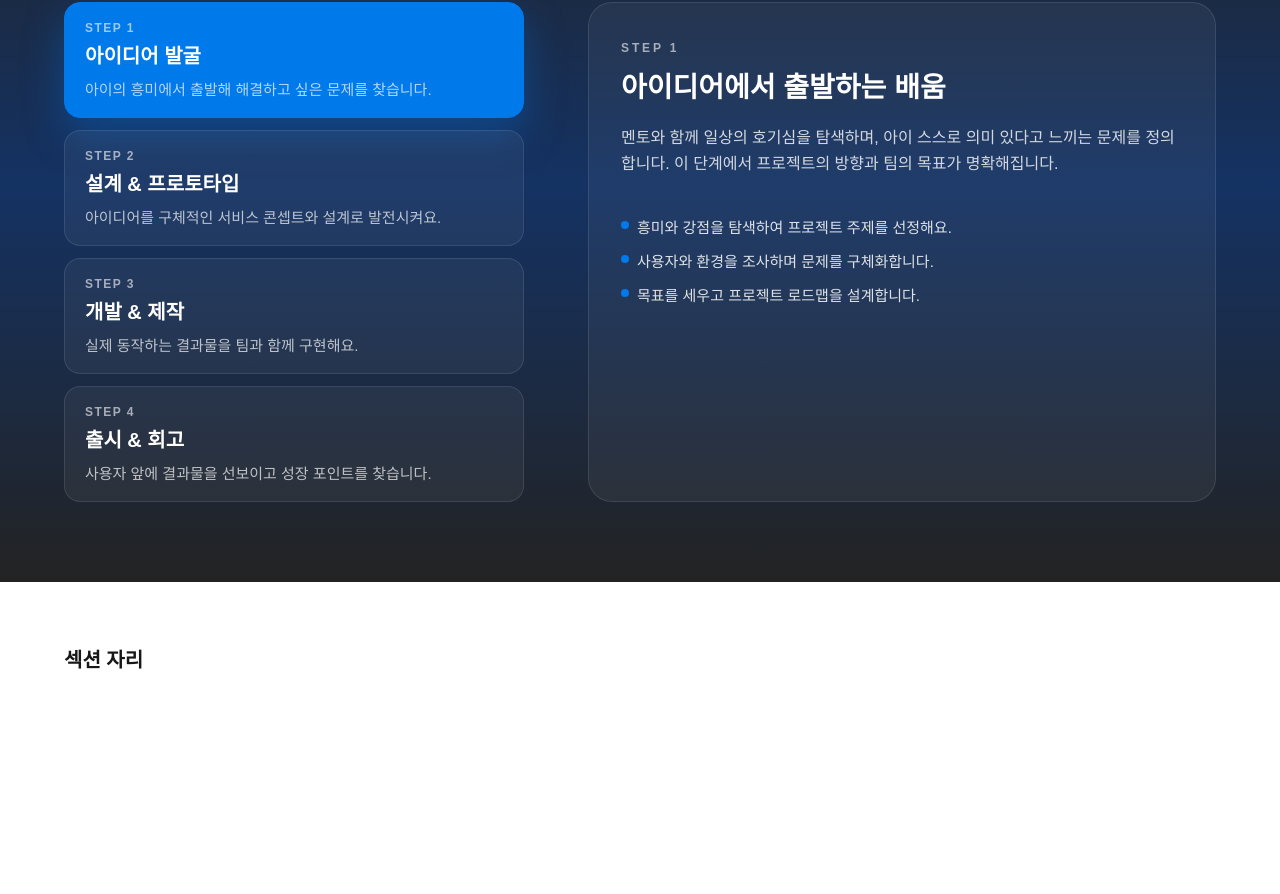
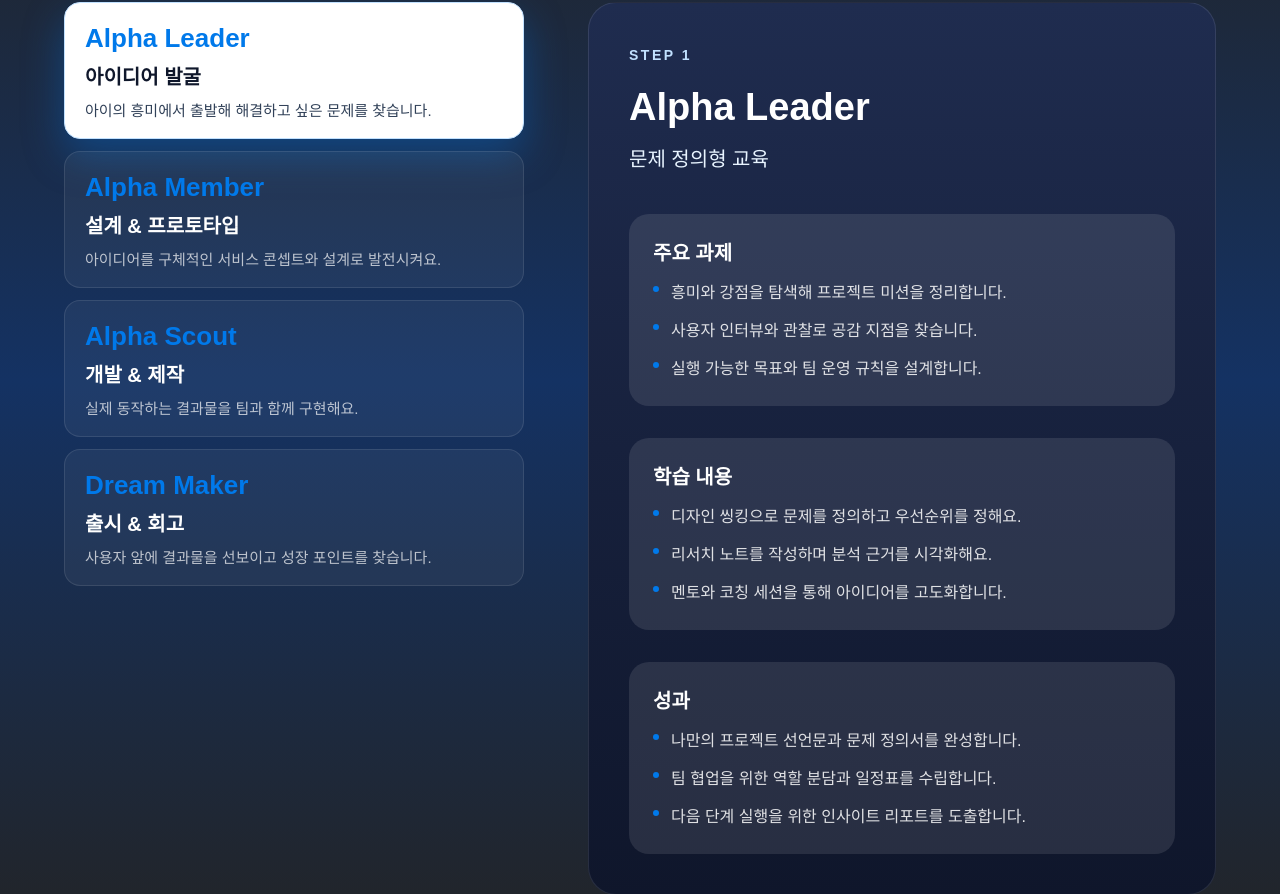
Before and after one commit to WithM2/iakkaweb, a Next.js app: page /ko in a window 1280 px wide. Shown: the part 2371-3265 px from the top of the page. Before the commit the page ends 3109 px from the top, so only its background shows below. Built offline with nearby package versions, Linux system fonts and the light colour scheme.

Commit message:
Rework learning journey stage content

```diff
--- a/src/components/ko/LearningJourneySection.tsx
+++ b/src/components/ko/LearningJourneySection.tsx
@@ -4,64 +4,147 @@ import { useState } from "react";
 
 interface JourneyStage {
   id: string;
+  stepTitle: string;
   label: string;
   summary: string;
-  detailTitle: string;
-  detailDescription: string;
-  keyPoints: string[];
+  subtitle: string;
+  sections: Array<{
+    title: string;
+    items: string[];
+  }>;
 }
 
 const journeyStages: JourneyStage[] = [
   {
     id: "discovery",
+    stepTitle: "Alpha Leader",
     label: "아이디어 발굴",
     summary: "아이의 흥미에서 출발해 해결하고 싶은 문제를 찾습니다.",
-    detailTitle: "아이디어에서 출발하는 배움",
-    detailDescription:
-      "멘토와 함께 일상의 호기심을 탐색하며, 아이 스스로 의미 있다고 느끼는 문제를 정의합니다. 이 단계에서 프로젝트의 방향과 팀의 목표가 명확해집니다.",
-    keyPoints: [
-      "흥미와 강점을 탐색하여 프로젝트 주제를 선정해요.",
-      "사용자와 환경을 조사하며 문제를 구체화합니다.",
-      "목표를 세우고 프로젝트 로드맵을 설계합니다.",
+    subtitle: "문제 정의형 교육",
+    sections: [
+      {
+        title: "주요 과제",
+        items: [
+          "흥미와 강점을 탐색해 프로젝트 미션을 정리합니다.",
+          "사용자 인터뷰와 관찰로 공감 지점을 찾습니다.",
+          "실행 가능한 목표와 팀 운영 규칙을 설계합니다.",
+        ],
+      },
+      {
+        title: "학습 내용",
+        items: [
+          "디자인 씽킹으로 문제를 정의하고 우선순위를 정해요.",
+          "리서치 노트를 작성하며 분석 근거를 시각화해요.",
+          "멘토와 코칭 세션을 통해 아이디어를 고도화합니다.",
+        ],
+      },
+      {
+        title: "성과",
+        items: [
+          "나만의 프로젝트 선언문과 문제 정의서를 완성합니다.",
+          "팀 협업을 위한 역할 분담과 일정표를 수립합니다.",
+          "다음 단계 실행을 위한 인사이트 리포트를 도출합니다.",
+        ],
+      },
     ],
   },
   {
     id: "design",
+    stepTitle: "Alpha Member",
     label: "설계 & 프로토타입",
     summary: "아이디어를 구체적인 서비스 콘셉트와 설계로 발전시켜요.",
-    detailTitle: "문제를 해결하는 구조를 만듭니다",
-    detailDescription:
-      "사용자 여정을 그려 보고, 필요한 기능과 화면을 기획합니다. 프로토타입을 만들며 아이들은 사용자 관점에서 생각하는 방법을 익힙니다.",
-    keyPoints: [
-      "서비스 구조와 화면 흐름을 시각화합니다.",
-      "프로토타입을 만들며 빠르게 피드백을 받아요.",
-      "팀 내 역할을 나누고 협업하는 방법을 경험합니다.",
+    subtitle: "서비스 설계형 교육",
+    sections: [
+      {
+        title: "주요 과제",
+        items: [
+          "사용자 여정과 화면 흐름을 와이어프레임으로 만듭니다.",
+          "필수 기능을 정의해 서비스 구조도를 설계합니다.",
+          "프로토타입 테스트로 빠르게 피드백을 모읍니다.",
+        ],
+      },
+      {
+        title: "학습 내용",
+        items: [
+          "UX 시나리오를 작성하며 사용자 관점을 학습합니다.",
+          "디지털 제작 도구를 활용해 인터랙션을 구현해요.",
+          "AB 테스트와 설문으로 가설 검증 방법을 익혀요.",
+        ],
+      },
+      {
+        title: "성과",
+        items: [
+          "피드백이 반영된 프로토타입과 기능 명세서를 확보합니다.",
+          "사용자 중심의 설계 결정 기록을 축적합니다.",
+          "팀 협업 프로세스가 반영된 스프린트 보드를 정비합니다.",
+        ],
+      },
     ],
   },
   {
     id: "build",
+    stepTitle: "Alpha Scout",
     label: "개발 & 제작",
     summary: "실제 동작하는 결과물을 팀과 함께 구현해요.",
-    detailTitle: "손에 잡히는 결과로 연결되는 과정",
-    detailDescription:
-      "멘토의 가이드를 받으며 디자인, 개발, 콘텐츠 제작을 병행합니다. 서로의 강점을 살려 역할을 맡고, 스프린트 방식으로 결과를 쌓아갑니다.",
-    keyPoints: [
-      "실제 코드와 디자인 도구로 완성도를 높입니다.",
-      "정기적인 리뷰로 문제를 빠르게 해결합니다.",
-      "협업 도구를 사용해 책임감 있게 일정을 관리합니다.",
+    subtitle: "실행 제작형 교육",
+    sections: [
+      {
+        title: "주요 과제",
+        items: [
+          "디자인 시안을 기반으로 실제 서비스 화면을 제작합니다.",
+          "콘텐츠와 코드 자산을 통합해 기능을 완성합니다.",
+          "버그 리포트와 QA 체크리스트를 운영합니다.",
+        ],
+      },
+      {
+        title: "학습 내용",
+        items: [
+          "개발 도구와 협업 플랫폼 사용법을 숙달해요.",
+          "버전 관리를 통해 변화 이력을 추적하는 법을 익혀요.",
+          "스탠드업과 리뷰로 애자일 협업 문화를 경험합니다.",
+        ],
+      },
+      {
+        title: "성과",
+        items: [
+          "시연 가능한 베타 버전과 미디어 자료를 완성합니다.",
+          "팀별 역할에 따른 전문 역량 포트폴리오를 구성합니다.",
+          "문제 해결 사례를 정리한 테크 리포트를 남깁니다.",
+        ],
+      },
     ],
   },
   {
     id: "launch",
+    stepTitle: "Dream Maker",
     label: "출시 & 회고",
     summary: "사용자 앞에 결과물을 선보이고 성장 포인트를 찾습니다.",
-    detailTitle: "실제 세상과 만나는 경험",
-    detailDescription:
-      "완성한 결과물을 사용자에게 공개하고 피드백을 수집합니다. 발표와 회고를 통해 내가 만든 가치와 다음 목표를 스스로 정리합니다.",
-    keyPoints: [
-      "사용자 테스트와 설문으로 생생한 반응을 확인해요.",
-      "발표를 통해 자신 있게 결과를 설명합니다.",
-      "회고를 기록하며 다음 도전을 설계합니다.",
+    subtitle: "홈미디어 체험형 교육",
+    sections: [
+      {
+        title: "주요 과제",
+        items: [
+          "완성본을 공개 방송과 라이브 데모로 선보입니다.",
+          "사용자 피드백을 수집하고 개선 액션을 도출합니다.",
+          "발표 자료와 스토리텔링 스크립트를 제작합니다.",
+        ],
+      },
+      {
+        title: "학습 내용",
+        items: [
+          "AI 프레젠테이션과 미디어 제작 툴을 활용해요.",
+          "성과 지표를 분석하며 다음 실험 계획을 세워요.",
+          "회고 미팅으로 팀 경험을 기록하고 공유합니다.",
+        ],
+      },
+      {
+        title: "성과",
+        items: [
+          "개인 포트폴리오와 팀 전시 콘텐츠를 완성합니다.",
+          "대회 출품 및 수상 도전을 위한 제안서를 준비합니다.",
+          "미래 역량 로드맵과 새로운 도전 목표를 설정합니다.",
+        ],
+      },
     ],
   },
 ];
@@ -88,7 +171,7 @@ export default function LearningJourneySection() {
         <div className="flex flex-col gap-10 lg:flex-row lg:items-stretch lg:gap-16">
           <div className="flex w-full max-w-[460px] flex-shrink-0 flex-col">
             <div className="mt-6 grid gap-3 lg:mt-0">
-              {journeyStages.map((stage, index) => {
+              {journeyStages.map((stage) => {
                 const isActive = stage.id === activeStage.id;
 
                 return (
@@ -98,17 +181,25 @@ export default function LearningJourneySection() {
                     onClick={() => setSelectedStageId(stage.id)}
                     className={`rounded-[16px] border px-5 py-4 text-left transition-colors duration-200 focus:outline-none focus-visible:ring-2 focus-visible:ring-white/70 focus-visible:ring-offset-2 focus-visible:ring-offset-[#143263] ${
                       isActive
-                      ? "bg-main-600 border-main-600 text-white shadow-[0_16px_40px_rgba(0,121,234,0.35)]"
+                        ? "border-main-300 bg-white text-slate-900 shadow-[0_16px_40px_rgba(0,121,234,0.35)]"
                         : "bg-white/5 border-white/10 text-white/80 hover:bg-white/15 hover:border-white/20 hover:text-white"
                     }`}
                   >
-                  <div className="text-[12px] font-semibold uppercase tracking-[0.12em] text-white/60">
-                    {`Step ${index + 1}`}
+                    <div className="text-[26px] font-semibold text-main-600">
+                      {stage.stepTitle}
                     </div>
-                  <div className="mt-1 text-[18px] font-semibold text-white md:text-[20px]">
+                    <div
+                      className={`mt-1 text-[18px] font-semibold md:text-[20px] ${
+                        isActive ? "text-slate-900" : "text-white"
+                      }`}
+                    >
                       {stage.label}
                     </div>
-                  <p className="mt-2 text-[14px] leading-[22px] text-white/70 md:text-[15px]">
+                    <p
+                      className={`mt-2 text-[14px] leading-[22px] md:text-[15px] ${
+                        isActive ? "text-slate-700" : "text-white/70"
+                      }`}
+                    >
                       {stage.summary}
                     </p>
                   </button>
@@ -117,25 +208,36 @@ export default function LearningJourneySection() {
           </div>
           </div>
 
-          <div className="flex flex-1 flex-col rounded-[24px] border border-white/10 bg-white/5 p-6 md:p-8">
+          <div className="flex flex-1 flex-col gap-8 rounded-[28px] border border-white/10 bg-[linear-gradient(180deg,#1f2c4f_0%,#0f162b_100%)] p-8 md:gap-10 md:p-10">
             <div>
-              <span className="text-[12px] font-semibold uppercase tracking-[0.24em] text-white/60">
+              <span className="text-[14px] font-semibold uppercase tracking-[0.18em] text-main-300">
                 {`Step ${activeStageIndex + 1}`}
               </span>
-              <h4 className="mt-2 text-[24px] font-bold md:text-[28px]">{activeStage.detailTitle}</h4>
-              <p className="mt-4 text-[14px] leading-[24px] text-white/80 md:text-[16px] md:leading-[26px]">
-                {activeStage.detailDescription}
+              <h4 className="mt-3 text-[34px] font-semibold text-white md:text-[38px]">
+                {activeStage.stepTitle}
+              </h4>
+              <p className="mt-2 text-[18px] font-medium text-main-100 md:text-[20px]">
+                {activeStage.subtitle}
               </p>
             </div>
 
-            <ul className="mt-8 space-y-3 text-[14px] leading-[22px] text-white md:mt-10 md:text-[15px]">
-              {activeStage.keyPoints.map((point) => (
-                <li key={point} className="flex gap-2">
-                  <span className="mt-1 inline-block h-2 w-2 flex-shrink-0 rounded-full bg-main-600" aria-hidden />
-                  <span className="flex-1 text-white/85">{point}</span>
+            <div className="grid gap-7 md:gap-8">
+              {activeStage.sections.map((section) => (
+                <div key={section.title} className="rounded-[20px] bg-white/10 p-5 md:p-6">
+                  <h5 className="text-[18px] font-semibold text-white md:text-[20px]">
+                    {section.title}
+                  </h5>
+                  <ul className="mt-3 space-y-2 text-[15px] leading-[24px] text-white/85 md:space-y-3 md:text-[16px] md:leading-[26px]">
+                    {section.items.map((item) => (
+                      <li key={item} className="flex gap-3">
+                        <span className="relative mt-[6px] inline-block h-[6px] w-[6px] flex-shrink-0 rounded-full bg-main-600" aria-hidden />
+                        <span className="flex-1">{item}</span>
                       </li>
                     ))}
                   </ul>
+                </div>
+              ))}
+            </div>
           </div>
         </div>
       </div>
```
Lines whose indentation alone changed are shown as unchanged.
